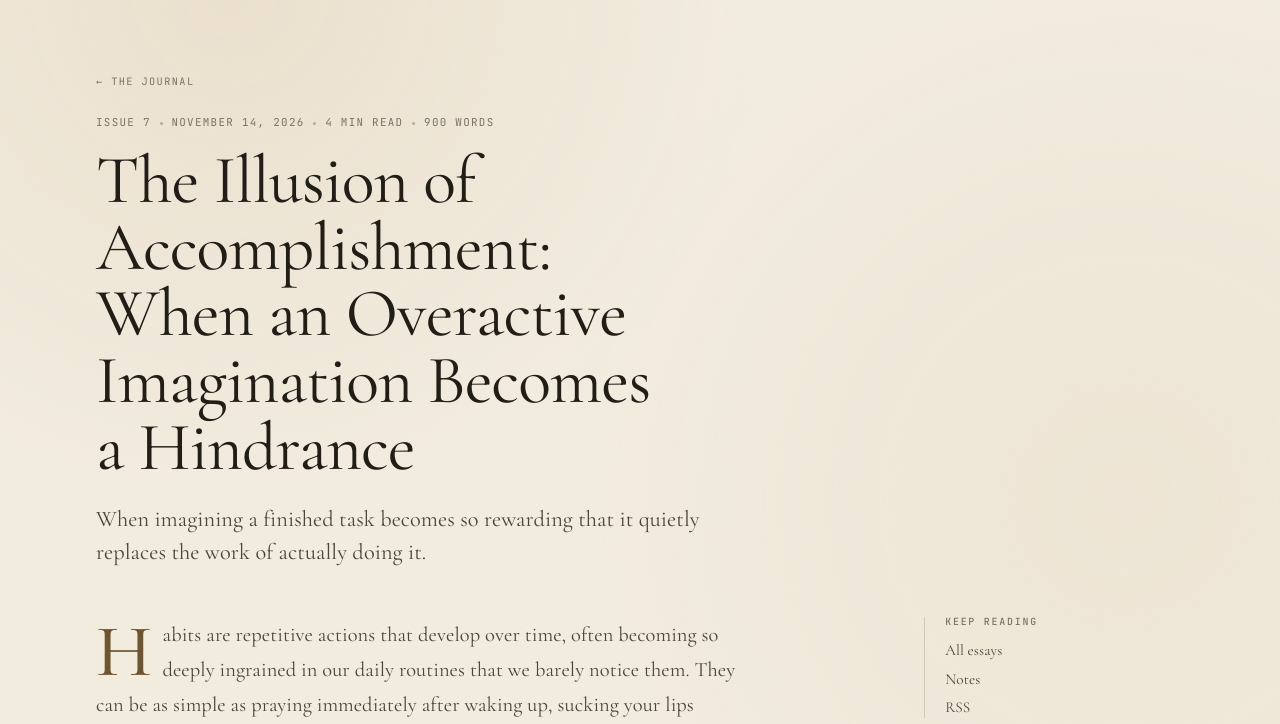
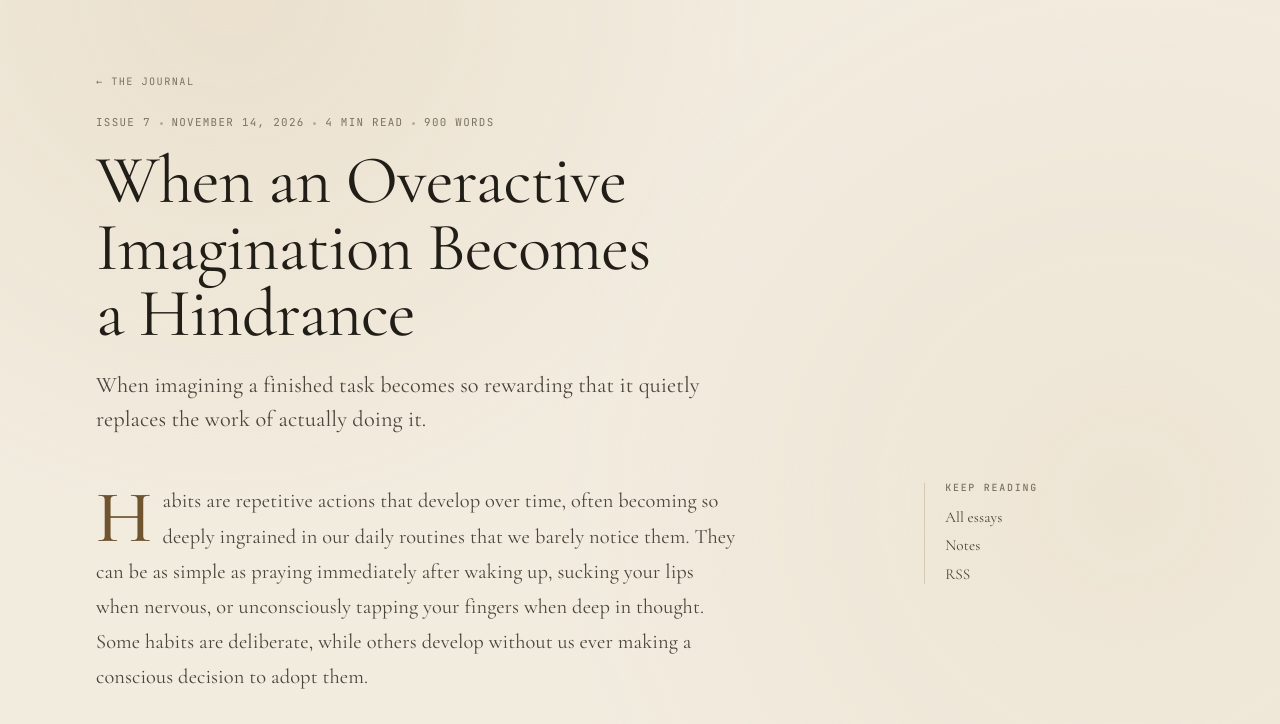
Before and after one commit to Ddilibe/antique, an Astro site: page /journal/the-illusion-of-accomplishment in a window 1280 px wide. Shown: the part 76-800 px from the top of the page. Built offline with nearby package versions, Linux system fonts and the light colour scheme; Astro itself is replaced by a stand-in of ours; some packages are replaced by stand-ins of ours.

Commit message:
Shorten Illusion of Accomplishment title

```diff
--- a/src/content/journal/the-illusion-of-accomplishment.md
+++ b/src/content/journal/the-illusion-of-accomplishment.md
@@ -1,5 +1,5 @@
 ---
-title: 'The Illusion of Accomplishment: When an Overactive Imagination Becomes a Hindrance'
+title: 'When an Overactive Imagination Becomes a Hindrance'
 description: 'When imagining a finished task becomes so rewarding that it quietly replaces the work of actually doing it.'
 date: 2026-11-14
 tags: ['imagination', 'habits', 'productivity', 'introversion']
```
